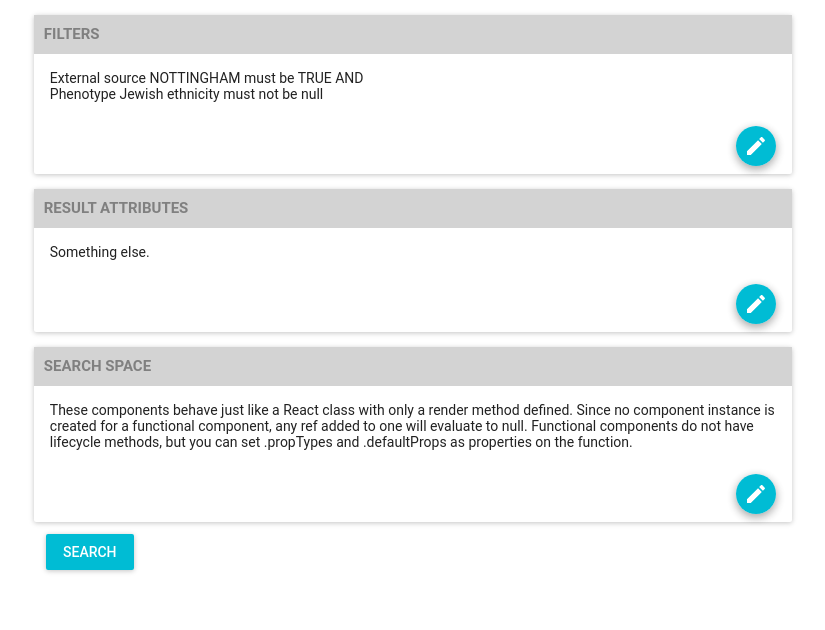
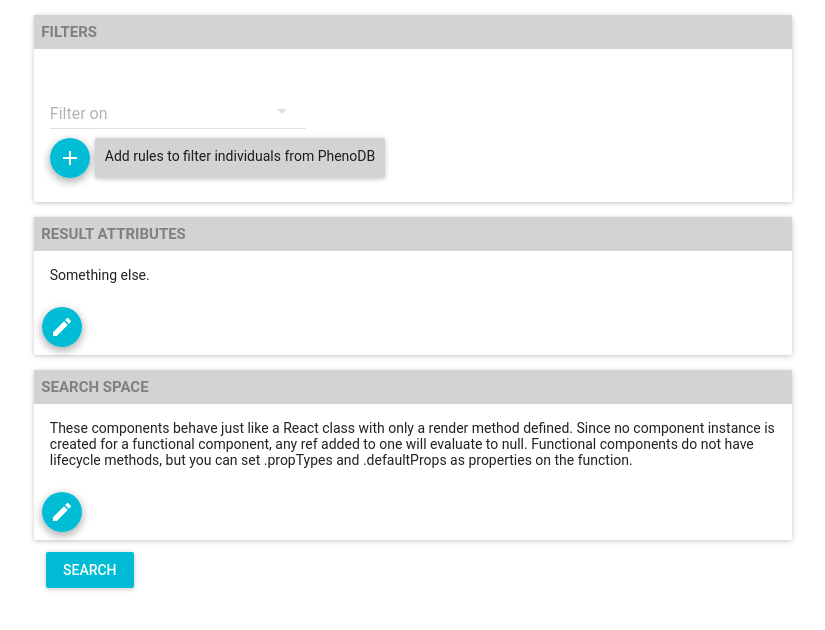
Before and after one commit to dlrice/phenodb-query-builder-component, a React (Create React App) app: page / in a window 1280 px wide. Shown: the top 630 px of the page, without its empty margins (227-1052 px from the left). Built offline with nearby package versions, Linux system fonts and the light colour scheme; what react-tap-event-plugin would draw is missing.

Commit message:
Adding Filter components; initial selection box.

```diff
--- a/package.json
+++ b/package.json
@@ -6,10 +6,12 @@
     "react-scripts": "0.8.3"
   },
   "dependencies": {
+    "immutable": "^3.8.1",
     "material-ui": "^0.16.5",
     "react": "^15.4.1",
     "react-dom": "^15.4.1",
-    "react-tap-event-plugin": "^2.0.1"
+    "react-tap-event-plugin": "^2.0.1",
+    "whatwg-fetch": "^2.0.1"
   },
   "scripts": {
     "start": "react-scripts start",
--- /dev/null
+++ b/src/components/FilterRow.js
@@ -0,0 +1,23 @@
+import React, { Component } from 'react'
+import { MenuItem, SelectField } from 'material-ui'
+import FilterSelect from './FilterSelect'
+
+const FilterRow = ({depth, choice}) => {
+
+  console.log('here')
+  console.log(choice)
+  console.log(depth)
+  // handleChange = (event, index, value) => this.setState({value})
+  // let filterSelectNodes
+  // if (choice.size === 1)
+  //   filterSelectNodes = <FilterSelect depth={depth} choice={'root'} key={0} />
+  // else
+  let filterSelectNodes = choice.map((c, i) => <FilterSelect depth={i} choice={c} key={i} />)
+  return (
+    <div style={{ display: 'flex', flexWrap: 'wrap' }}>
+      {filterSelectNodes}
+    </div>
+  )
+}
+
+export default FilterRow
--- /dev/null
+++ b/src/components/FilterSelect.js
@@ -0,0 +1,42 @@
+import React, { Component } from 'react'
+import { MenuItem, SelectField } from 'material-ui'
+import fetchSelectData from '../fetchSelectData'
+// import './App.css'
+
+// const items = [
+//   <MenuItem key={1} value={1} primaryText="Center" />,
+//   <MenuItem key={2} value={2} primaryText="Phenotypes" />,
+//   <MenuItem key={3} value={3} primaryText="Individual" />,
+//   <MenuItem key={4} value={4} primaryText="Weekends" />,
+//   <MenuItem key={5} value={5} primaryText="Weekly" />,
+// ]
+
+const FilterSelect = ({depth, choice}) => {
+
+
+  // handleChange = (event, index, value) => this.setState({value})
+
+  console.log(choice)
+  console.log(depth)
+
+  const selectData = fetchSelectData(depth, choice)
+  const choices = selectData.get('choices')
+  const items = choices.map((k, v) => (
+    <MenuItem key={k} value={k} primaryText={v} />
+  )).toArray()
+
+  return (
+    <div>
+      <SelectField
+        // value={this.state.value}
+        // onChange={this.handleChange}
+        floatingLabelText={selectData.get('title')}
+      >
+        {items}
+      </SelectField>
+    </div>
+  )
+
+}
+
+export default FilterSelect
--- /dev/null
+++ b/src/components/FiltersSection.js
@@ -0,0 +1,72 @@
+import React, { Component } from 'react'
+import {Card, CardActions, CardHeader, CardText} from 'material-ui/Card';
+import Paper from 'material-ui/Paper';
+import FloatingActionButton from 'material-ui/FloatingActionButton';
+import ContentAdd from 'material-ui/svg-icons/content/add';
+import { List, fromJS } from 'immutable'
+import FilterRow from './FilterRow'
+
+// import './App.css'
+
+
+class FiltersSection extends Component {
+
+  constructor(props) {
+    super(props)
+    this.state = {chosen: fromJS([['root']])}
+  }
+
+
+  onAddClicked() {
+    console.log('add')
+  }
+
+  render() {
+    const style = this.getStyles()
+    const chosen = this.state.chosen
+    console.log(chosen.toJS())
+    let filterNodes = chosen.map((c, i) => <FilterRow choice={c} depth={i} key={i}/>)
+
+    return (
+      <Card style={style.card}>
+        <CardHeader
+          title='FILTERS'
+          titleColor="grey"
+          style={style.header}
+        />
+        <CardText expandable={false}>
+          {filterNodes}
+          <div style={{ display: 'flex', flexWrap: 'wrap' }}>
+            <FloatingActionButton
+              mini={true}
+              onClick={() => this.onAddClicked()}
+            >
+              <ContentAdd />
+            </FloatingActionButton>
+            <Paper zDepth={1}  style={{padding: 10, backgroundColor:'lightgrey', marginLeft: 5}}>
+                Add rules to filter individuals from PhenoDB
+            </Paper>
+          </div>
+        </CardText>
+      </Card>
+    )
+  }
+
+  getStyles() {
+    return {
+      header: {
+        backgroundColor: 'lightgrey',
+        fontWeight: 'bold',
+        padding: 7.5,
+      },
+      cardAction: {
+        textAlign: 'left',
+      },
+      card: {
+        marginTop: 15,
+      },
+    }
+  }
+}
+
+export default FiltersSection
--- a/src/components/Main.js
+++ b/src/components/Main.js
@@ -1,5 +1,6 @@
 import React, { Component } from 'react'
 import Section from './Section'
+import FiltersSection from './FiltersSection'
 import RaisedButton from 'material-ui/RaisedButton'
 
 
@@ -24,13 +25,7 @@ class Main extends Component {
     const style = this.getStyle()
     return (
       <div style={style.main}>
-        <Section
-          title="FILTERS"
-          onEditClicked={() => console.log('clicked!')}
-        >
-          External source NOTTINGHAM must be TRUE AND <br/>
-          Phenotype Jewish ethnicity must not be null
-        </Section>
+        <FiltersSection />
         <Section
           title="RESULT ATTRIBUTES"
           onEditClicked={() => console.log('clicked!')}
--- a/src/components/Section.js
+++ b/src/components/Section.js
@@ -13,10 +13,10 @@ const Section = (props) => {
     header: {
       backgroundColor: 'lightgrey',
       fontWeight: 'bold',
-      padding: 10,
+      padding: 7.5,
     },
     cardAction: {
-      textAlign: 'right',
+      textAlign: 'left',
     },
     card: {
       marginTop: 15,
--- /dev/null
+++ b/src/fetchSelectData.js
@@ -0,0 +1,33 @@
+import 'whatwg-fetch'
+import { List, Map, fromJS } from 'immutable'
+
+const firstChoices = fromJS({
+  title: 'Filter on',
+  choices: {
+    phenotype: 'Phenotype',
+    platform: 'Platform',
+    study: 'Study',
+    source: 'External Source',
+  }
+})
+
+let cache = Map()
+cache = cache.set(List([0,'root']), firstChoices)
+
+function fetchSelectData(depth, choice) {
+
+  console.log('here!')
+  console.log(depth)
+  console.log(choice)
+  console.log(cache.toJS())
+  const k = List([depth, choice])
+  if (cache.has(k)) {
+    // Already in local cache
+    return cache.get(k)
+  } else {
+    // Fetch from server
+    console.log('fetch from server')
+  }
+}
+
+export default fetchSelectData
```
Also changed, not shown: 1 other file (tests, documents, lock files or other folders).
